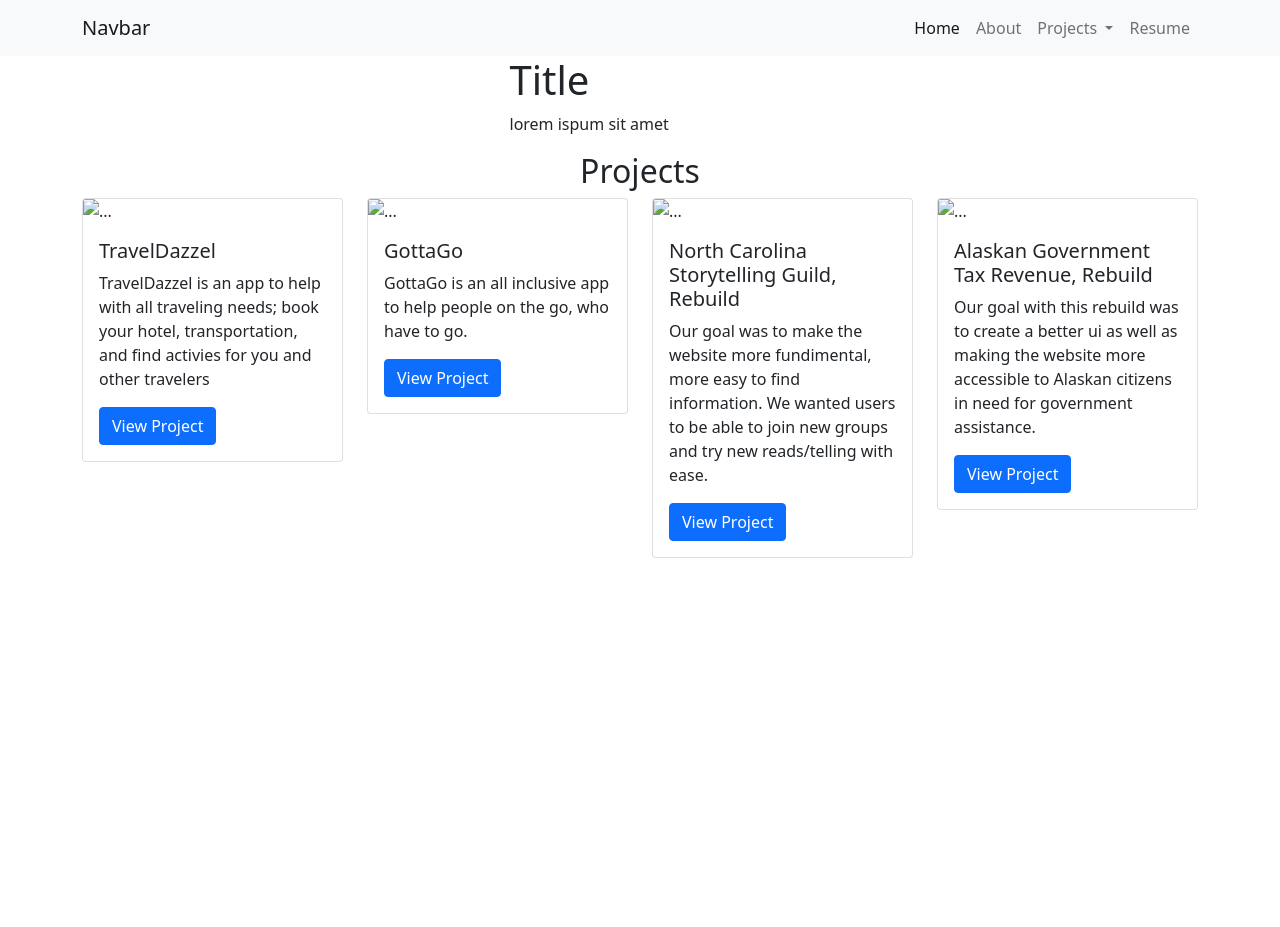
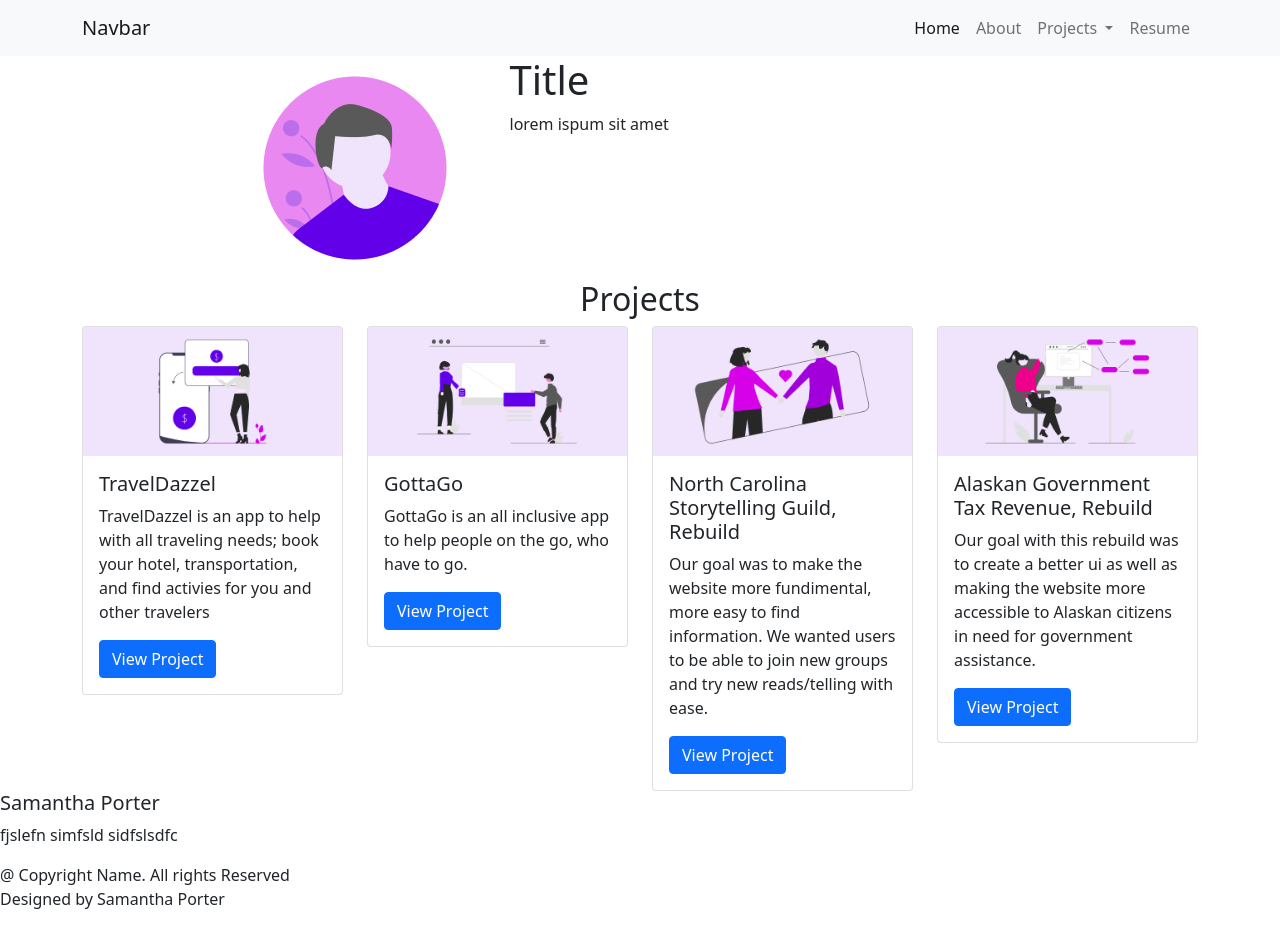
Before and after one commit to Samanthaporterrr/port2, a plain HTML site: page index.html in a window 1280 px wide. Before the commit the page ends 800 px from the top, so only its background shows below. Drawn offline with nearby package versions, Linux system fonts and the light colour scheme.

Commit message:
images fixed

```diff
--- a/index.html
+++ b/index.html
@@ -47,7 +47,7 @@
      <div class="container">
         <div class="row justify-content-center">
          <div class="col-8 col-lg-3 text-center">
-           <img class="profileImage" src="./img/profile.png" alt="">
+           <img class="profileImage" src="./image/profile.png" alt="">
          </div>
          <div class="col-md-8 col-lg-7 col-xl-6">
            <h1>Title</h1>
@@ -62,7 +62,7 @@
         <h2 class="text-center">Projects</h2>
      <div class="col-md-6 col-lg-3">
         <div class="card">
-            <img src="./img/project1.png" class="card-img-top projectCard" alt="...">
+            <img src="./image/project1.png" class="card-img-top projectCard" alt="...">
             <div class="card-body">
               <h5 class="card-title">TravelDazzel</h5>
               <p class="card-text">TravelDazzel is an app to help with all traveling needs; book your hotel, transportation, and find activies for you and other travelers</p>
@@ -72,7 +72,7 @@
       </div>
      <div class="col-md-6 col-lg-3">
         <div class="card">
-            <img src="./img/project2.png" class="card-img-top projectCard" alt="...">
+            <img src="./image/project2.png" class="card-img-top projectCard" alt="...">
             <div class="card-body">
               <h5 class="card-title">GottaGo</h5>
               <p class="card-text">GottaGo is an all inclusive app to help people on the go, who have to go.</p>
@@ -82,7 +82,7 @@
      </div>
      <div class="col-md-6 col-lg-3">
         <div class="card">
-            <img src="./img/project3.png" class="card-img-top projectCard" alt="...">
+            <img src="./image/project3.png" class="card-img-top projectCard" alt="...">
             <div class="card-body">
               <h5 class="card-title">North Carolina Storytelling Guild, Rebuild</h5>
               <p class="card-text">Our goal was to make the website more fundimental, more easy to find information. We wanted users to be able to join new groups and try new reads/telling with ease.</p>
@@ -92,7 +92,7 @@
      </div>
      <div class="col-md-6 col-lg-3">
         <div class="card">
-            <img src="./img/project4.png" class="card-img-top projectCard" alt="...">
+            <img src="./image/project4.png" class="card-img-top projectCard" alt="...">
             <div class="card-body">
               <h5 class="card-title">Alaskan Government Tax Revenue, Rebuild</h5>
               <p class="card-text">Our goal with this rebuild was to create a better ui as well as making the website more accessible to Alaskan citizens in need for government assistance.</p>
@@ -102,6 +102,17 @@
      </div>
      </div>
      </div>
+     <footer>
+      <h5>Samantha Porter</h5>
+      <p class="body-small">
+        fjslefn simfsld sidfslsdfc
+      </p>
+      <p class="body-small">
+        @ Copyright Name. All rights Reserved
+        <br>
+        Designed by Samantha Porter
+      </p>
+     </footer>
     <!-- Option 1: Bootstrap Bundle with Popper -->
     <script src="https://cdn.jsdelivr.net/npm/bootstrap@5.1.3/dist/js/bootstrap.bundle.min.js" integrity="sha384-ka7Sk0Gln4gmtz2MlQnikT1wXgYsOg+OMhuP+IlRH9sENBO0LRn5q+8nbTov4+1p" crossorigin="anonymous"></script>
 
```
